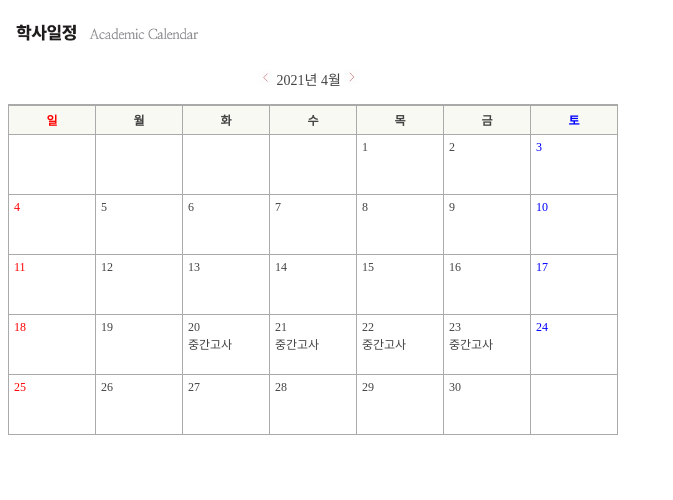
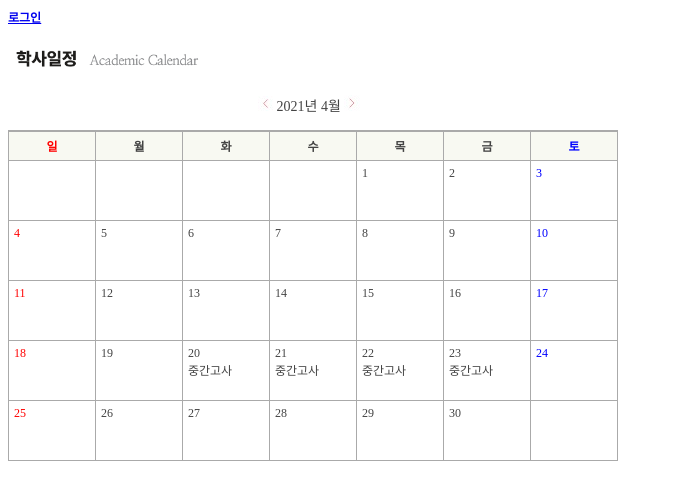
Before and after one commit to choe60/choe60, a plain HTML site: page index.html in a window 1280 px wide. Shown: the whole page, without its empty margins (0-673 px from the left). Drawn offline with Linux system fonts and the light colour scheme.

Commit message:
Update index.html

```diff
--- a/index.html
+++ b/index.html
@@ -47,7 +47,7 @@
     </style>
   </head>
   <body>
-
+    <a href="login.html"><u><b>로그인</b></u></a><br>
     <h3><img src="./sched_title.png" ></h3>
     <ul id="date">
       <li><img src="./left_arrow.jpeg"></li>
```
